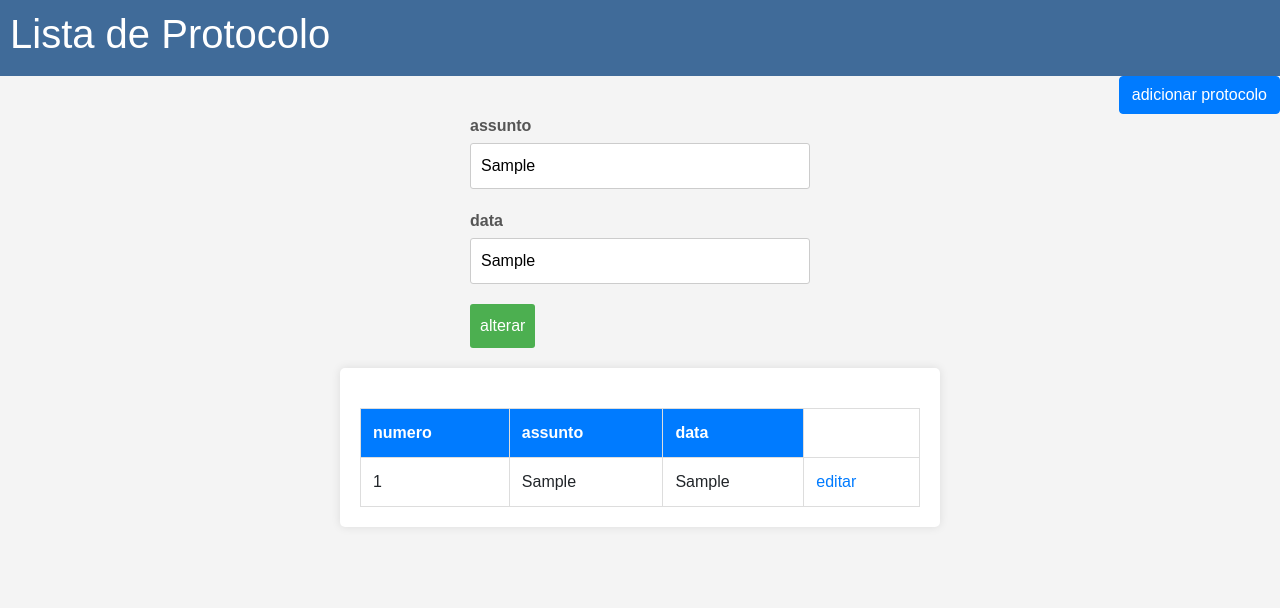
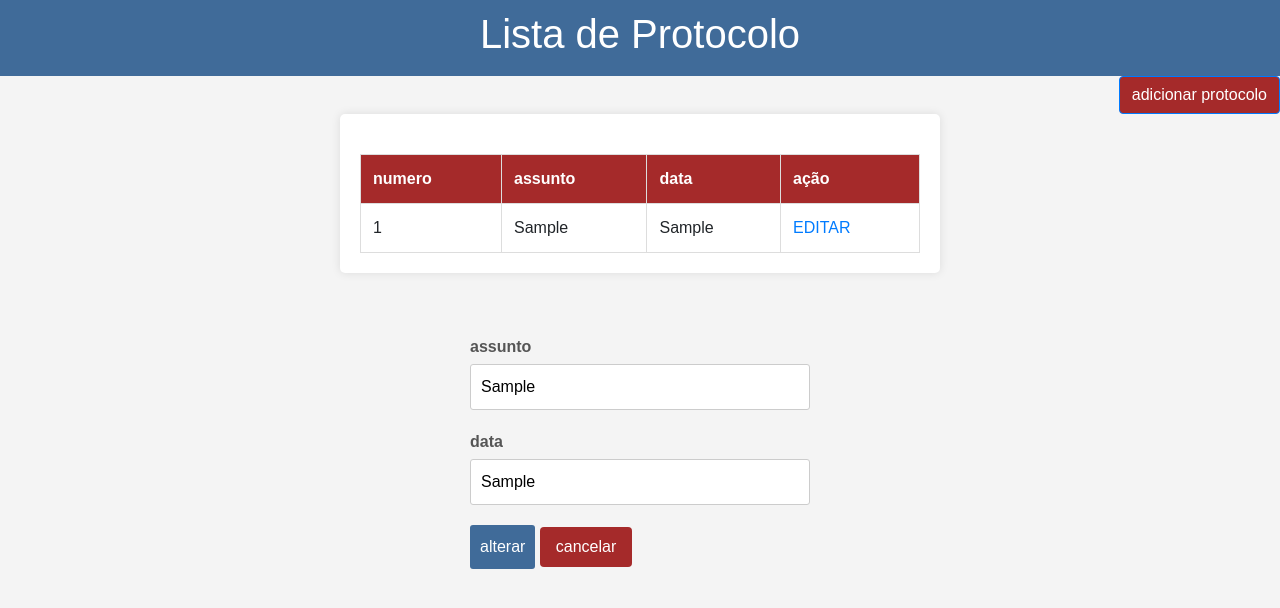
Before and after one commit to DSpro1/sis_protocolo, a Flask app: page /edit_protocolo/?idProtoc=1 in a window 1280 px wide. Shown: the top 608 px of the page. Run offline with Flask 3, Linux system fonts and the light colour scheme; tables that the repository leaves empty hold one stand-in row (values such as "Sample post"); some libraries are stand-ins or nearby versions.

Commit message:
pequenos ajustes no css e adição do botão cancelar para editar

```diff
--- a/app.py
+++ b/app.py
@@ -6,11 +6,11 @@
 global cadastrar
 app.config['SQLALCHEMY_DATABASE_URI'] = 'sqlite:///protocolo.db'
 db = SQLAlchemy(app)
-global idProtoc
+
 app.config['SECRET_KEY'] =  'CHA1321'
 
-class Administrador(db.Model):
-    id_adm=Column(Integer, primary_key=True, autoincrement=True)
+class Funcionario(db.Model):
+    id_func=Column(Integer, primary_key=True, autoincrement=True)
     nomeUsuario = Column(String)
     senha = Column(String)
 
@@ -28,8 +28,8 @@
         self.data=data
 
 with app.app_context():
-    db.drop_all()
     db.create_all()
+
 
 #=======autenticação=======
 from flask_wtf import FlaskForm
@@ -51,7 +51,7 @@
 @app.route('/', methods=['GET', 'POST'])
 def index():
     formLogin = FormLogin()
-    if formLogin.validate_on_submit(): #testado
+    if formLogin.validate_on_submit():
 
         nomeUsuario = formLogin.nomeUsuario.data
         senha = formLogin.senha.data
@@ -67,7 +67,7 @@
         return f'usuário ou senha inválida, tente novamente'
 
 def recuperaUsuarios():
-    users = db.session.query(Administrador).all()
+    users = db.session.query(Funcionario).all()
     users_dict={}
     for user in users:
         users_dict[user.nomeUsuario]=user.senha
@@ -79,9 +79,9 @@
     if formCadastro.validate_on_submit():
         nome = formCadastro.nomeUsuario.data
         senha=formCadastro.senha.data
-        adm = Administrador(nome, senha)
+        func = Funcionario(nome, senha)
 
-        db.session.add(adm)
+        db.session.add(func)
         db.session.commit()
         return render_template('index.html', form=formCadastro, login=True)
     return render_template('index.html', form=formCadastro)
@@ -112,7 +112,6 @@
     idProtoc = request.args.get('idProtoc')
     protocolo = db.session.query(Protocolo).filter_by(numero=idProtoc).first()
     if request.method=='POST':
-        print('idProtoc= ', idProtoc)
         if form_protocolo.validate_on_submit():
             #captura os dados digitados e validados do formulário
             assunto = form_protocolo.assunto.data
@@ -123,17 +122,19 @@
             #insere na seção e depois no banco
             db.session.add(protocolo)
             db.session.commit()
-
         return redirect(url_for('visual_protocolo'))
 
     form_protocolo.idProtoc.data = idProtoc
 
     prot_dicts=prot_dict()
     #agora como eu faço para jogar esses dados [assunto, data] do protoc, nos campos input do formulário
-    form_protocolo.assunto.data = protocolo.assunto
-    form_protocolo.dat.data = protocolo.data
-    return render_template('visual_protocolo.html', protoc=protocolo, prot_dicts=prot_dicts, formProtoc=form_protocolo, cadastrar=False)
-
+    if idProtoc != None:
+        form_protocolo.assunto.data = protocolo.assunto
+        form_protocolo.dat.data = protocolo.data
+        cadastrar=False
+    else:
+        cadastrar=True
+    return render_template('visual_protocolo.html', protoc=protocolo, prot_dicts=prot_dicts, formProtoc=form_protocolo, cadastrar=cadastrar)
 
 def prot_dict():
     protocolos = db.session.query(Protocolo).all()
--- a/static/formulario.css
+++ b/static/formulario.css
@@ -1,4 +1,3 @@
-
 
 .form-container{
     background-color: #fff;
@@ -7,9 +6,15 @@
     box-shadow: 0 0 10px rgba(0, 0, 0, 0.1);
     width: 600px;
     text-align: center;
+    margin-bottom: 20px;
 }
 .form-container h2{
     color: #333;
+}
+.form-separator {
+    border-top: 2px solid #ccc; /* Adiciona uma linha de separação cinza */
+    margin-top: 20px; /* Adiciona espaço acima da linha de separação */
+    margin-bottom: 20px; /* Adiciona espaço abaixo da linha de separação */
 }
 .form-group {
     margin-bottom: 20px;
@@ -28,7 +33,7 @@
     border-radius: 3px;
 }
 .form-group button{
-    background-color: #4caf50;
+    background-color: #406b99;
     color: #fff;
     padding: 10px;
     border: none;
@@ -37,5 +42,5 @@
 }
 
 .form-group button:hover{
-    background-color: #45a049;
+    background-color: #406b99;
 }
--- a/static/geral.css
+++ b/static/geral.css
@@ -13,9 +13,7 @@
     background-color: #406b99;
     color: #fff;
     padding: 10px;
-    text-align: auto;
-    width: 100%
+    text-align: center;
+    width: 100%;
+
 }
-header h1{
-    align-items: center;
-}
--- a/static/login.css
+++ b/static/login.css
@@ -33,7 +33,7 @@
 }
 
 .login-form button {
-    background-color: #4caf50;
+    background-color: #406b99;
     color: #fff;
     padding: 10px;
     border: none;
@@ -41,7 +41,7 @@
     cursor: pointer;
 }
 .login-form button:hover {
-    background-color: #45a049;
+    background-color: #406b99;
 }
 
 .register-link {
--- a/static/tabela.css
+++ b/static/tabela.css
@@ -14,7 +14,7 @@
 }
 
 th {
-    background-color: #007bff;
+    background-color: brown;
     color: #fff;
 }
 
--- a/templates/index.html
+++ b/templates/index.html
@@ -23,7 +23,6 @@
             <div class="form-group">
                 {{ form.senha.label }} {{ form.senha(size=32) }}<br>
             </div>
-
             <button type="submit" class="btn btn-primary">entrar</button>
         </form>
         <a href="{{ url_for('cadastraUsuario') }}" class="register-link">cadastrar-se</a>
@@ -44,7 +43,6 @@
 
             <button type="submit" class="btn btn-primary">cadastrar</button>
         </form>
-
     </div>
     {% endif %}
 
--- a/templates/visual_protocolo.html
+++ b/templates/visual_protocolo.html
@@ -15,14 +15,35 @@
     <link rel="stylesheet" href="../static/formulario.css">
     <link rel="stylesheet" href="../static/tabela.css">
 
+    <style>
+        .custom-btn {
+        display: inline-block;
+        padding: 8px 16px;
+        text-align: center;
+        text-decoration: none;
+        border-radius: 4px;
+        font-size: 16px;
+        cursor: pointer;
+        }
+
+        .blue-btn {
+            background-color: blue;
+            color: white;
+        }
+
+        .red-btn {
+            background-color: brown;
+            color: white;
+        }
+
+    </style>
+
 </head>
 <body>
-    <!--esse header está sendo mostrado no meiu da página-->
     <header>
         <h1>Lista de Protocolo</h1>
     </header>
-    <!--esse link está sendo mostrado do lado esquerdo da tabela ocupando o espaço da tabela eu quero deixálo logo abaixo do header e acima da tabela-->
-    <a href="{{url_for('cad_protocolo')}}" data-toggle="modal" data-target="#cadProtocoloModal" class="btn btn-primary ml-auto ">adicionar protocolo</a>
+    <a href="{{url_for('cad_protocolo')}}" data-toggle="modal" data-target="#cadProtocoloModal" class="btn btn-primary ml-auto " style="background-color: brown;">adicionar protocolo</a>
     <!-- Modal cadastro-->
     <div class="modal fade" id="cadProtocoloModal" tabindex="-1" role="dialog" aria-labelledby="cadProtocoloModal" aria-hidden="true">
         <div class="modal-dialog" role="document">
@@ -52,7 +73,32 @@
             </div>
         </div>
     </div>
+
+    <div class="form-container">
+        <table>
+            <thead>
+                <tr>
+                    <th>numero</th>
+                    <th>assunto</th>
+                    <th>data</th>
+                    <th>ação</th>
+                </tr>
+            </thead>
+            <tbody>
+                {% for chave, valor in prot_dicts.items() %}
+                <tr>
+                    <td>{{chave}}</td>
+                    <td>{{valor['assunto']}}</td>
+                    <td>{{valor['data']}}</td>
+                    <td><a href="{{url_for('edit_protocolo', idProtoc=chave)}}" >EDITAR</a></td>
+                </tr>
+                {% endfor %}
+            </tbody>
+        </table>
+    </div>
     {% if cadastrar == False %}
+    <div class="form-separator"></div>
+    <!--quero que adicionar um espaço entre a tabela e esse formulário e uma linha para separar-->
     <form action="{{url_for('edit_protocolo', idProtoc=formProtoc.idProtoc.data)}}" method="post">
         {{formProtoc.hidden_tag()}}
         <div class="form-group">
@@ -62,33 +108,9 @@
             {{formProtoc.dat.label}}     {{formProtoc.dat(size=32)}}
         </div>
         <div class="form-group">
-            <button type="submit" class="btn btn-primary">alterar</button>
+            <button type="submit" class="custom-btn blue-btn" >alterar</button>
+            <a href="/edit_protocolo/" class="custom-btn red-btn" style="align-items: auto;">cancelar</a>
         </div>
     </form>
     {% endif %}
-    <div class="form-container">
-        <table>
-            <thead>
-                <tr>
-                    <th>numero</th>
-                    <th>assunto</th>
-                    <th>data</th>
-
-                </tr>
-            </thead>
-            <tbody>
-                {% for chave, valor in prot_dicts.items() %}
-                <tr>
-                    <td>{{chave}}</td>
-                    <td>{{valor['assunto']}}</td>
-                    <td>{{valor['data']}}</td>
-
-                    <td><a href="{{url_for('edit_protocolo', idProtoc=chave)}}" >editar</a></td>
-                </tr>
-                {% endfor %}
-            </tbody>
-        </table>
-    </div>
 </body>
-</script>
-</html>
```
Also changed, not shown: instance/protocolo.db.
